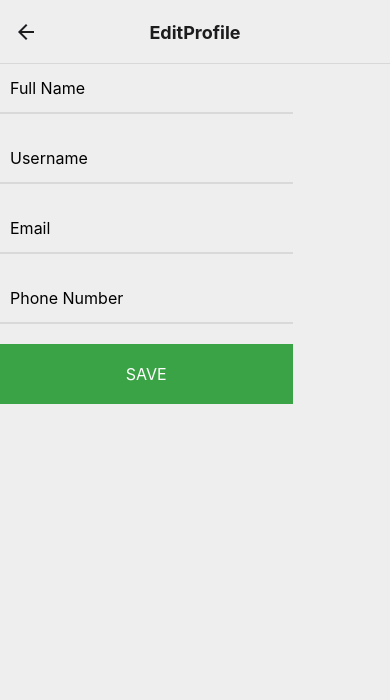
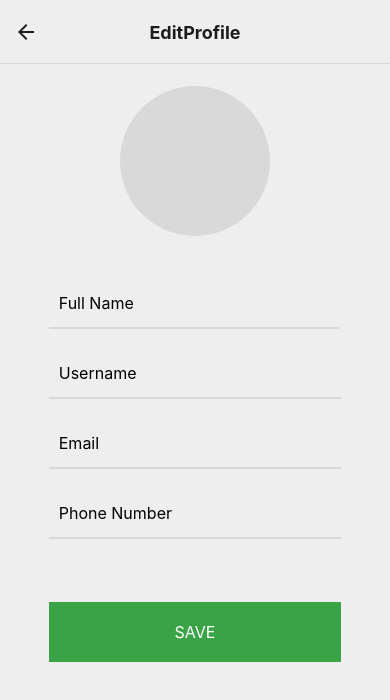
Before and after one commit to khaled-bissani/shelves-tracker, a React Native app in the folder supermarket-frontend/: screen /EditProfile in a window 390 px wide. Shown: the top 700 px of the page. Built offline with nearby package versions, Linux system fonts and the light colour scheme.

Commit message:
Frontend <> Supermarket frontend: styling the edit profile

```diff
--- a/supermarket-frontend/src/pages/editProfile/EditProfile.js
+++ b/supermarket-frontend/src/pages/editProfile/EditProfile.js
@@ -2,16 +2,19 @@ import { View, Image } from "react-native";
 import { colors } from "../../constants/palette";
 import Buttons from "../../components/Button/Buttons";
 import InputField from "../../components/InputField/InputField";
+import styles from "./styles";
 
 const EditProfile = () => {
-    return <View>
-        <View>
-            <Image source={''}/>
+    return <View style={styles.editProfileContainer}>
+        <View style={styles.imageContainer}>
+            <Image style={styles.image} source={''}/>
         </View>
-        <InputField type={"default"} placeholder={"Full Name"}/>
-        <InputField type={"default"} placeholder={"Username"}/>
-        <InputField type={"email-address"} placeholder={"Email"}/>
-        <InputField type={"number-pad"} placeholder={"Phone Number"}/>
+        <View style={styles.inputs}>
+            <InputField type={"default"} placeholder={"Full Name"}/>
+            <InputField type={"default"} placeholder={"Username"}/>
+            <InputField type={"email-address"} placeholder={"Email"}/>
+            <InputField type={"number-pad"} placeholder={"Phone Number"}/>
+        </View>
         <Buttons text={'SAVE'} color={colors.primary}/>
     </View>
 }
--- a/supermarket-frontend/src/pages/editProfile/styles.js
+++ b/supermarket-frontend/src/pages/editProfile/styles.js
@@ -2,5 +2,26 @@ import { StyleSheet } from "react-native";
 import { colors } from "../../constants/palette";
 
 export default StyleSheet.create({
-
+    editProfileContainer: {
+        justifyContent:'space-around',
+        alignItems:'center',
+        height:650
+    },
+    imageContainer: {
+        backgroundColor: colors.light_gray,
+        width: 150,
+        height:150,
+        borderRadius:100
+    },
+    image:{
+        width:'100%',
+        height:'100%',
+        resizeMode:"contain"
+    },
+    inputs:{
+        width:'100%',
+        justifyContent:'space-around',
+        alignItems:'center',
+        // marginTop:20
+    },
 })
```
